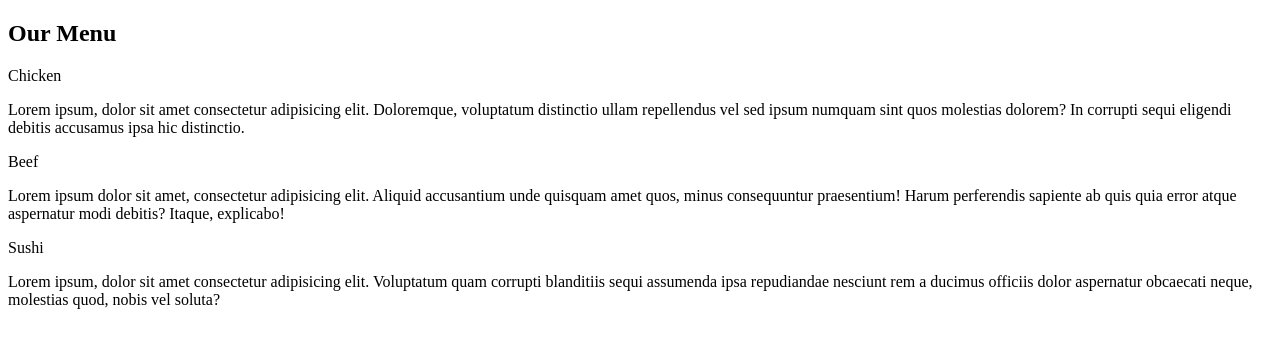
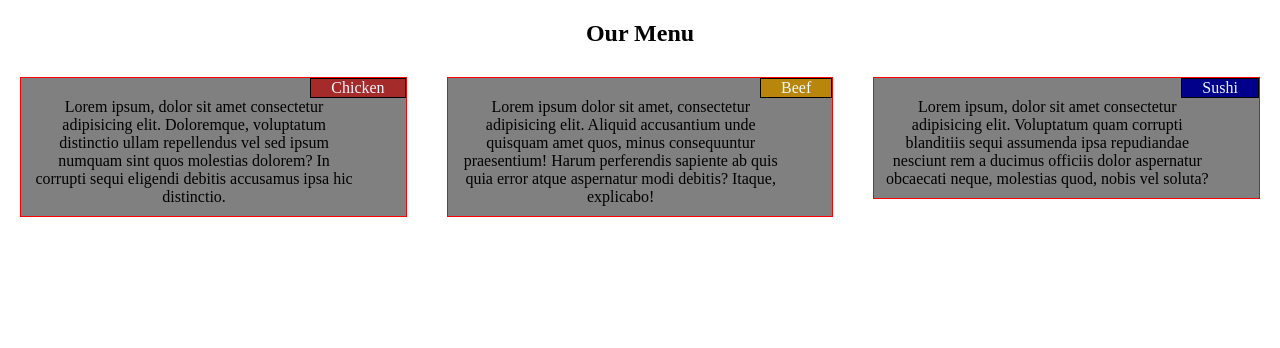
Before and after one commit to shubhammeena11/cousera-test, a plain HTML site: page solution/index.html in a window 1280 px wide. Drawn offline with Linux system fonts and the light colour scheme.

Commit message:
Update index.html

```diff
--- a/solution/index.html
+++ b/solution/index.html
@@ -5,7 +5,7 @@
   <meta http-equiv="X-UA-Compatible" content="IE=edge">
   <meta name="viewport" content="width=device-width, initial-scale=1.0">
   <title>Responsive</title>
-<link rel="stylesheet" href="prac.css">
+<link rel="stylesheet" href="style.css">
 </head>
 <body>
 
```
